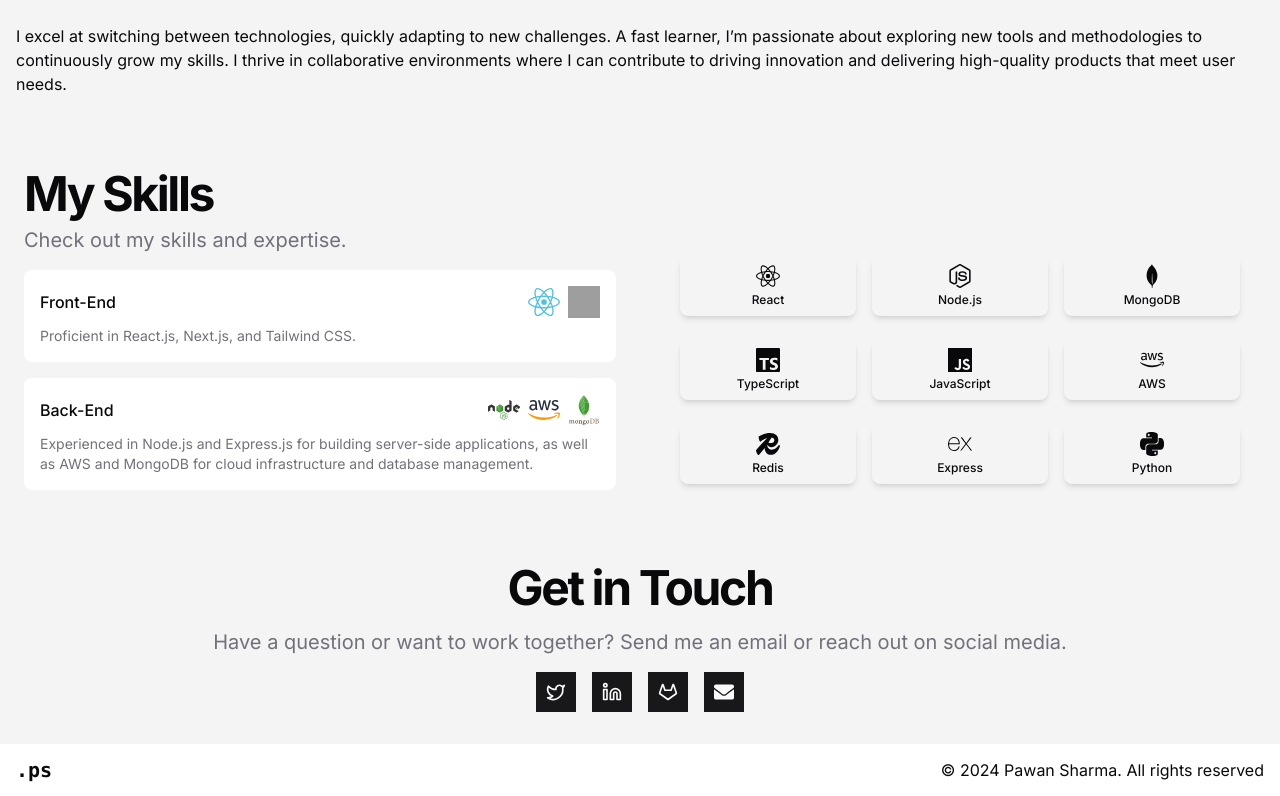
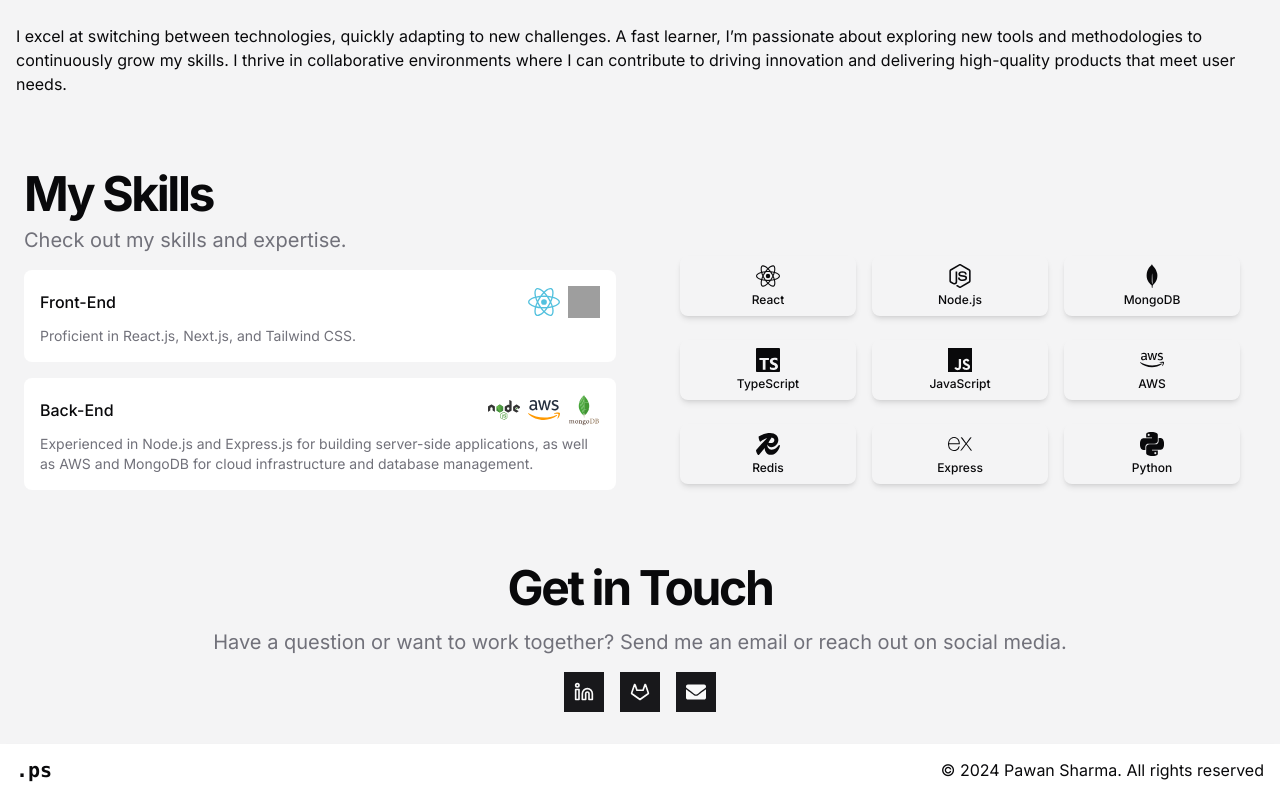
Before and after one commit to pawan43563/portfolio, a Next.js app: page / in a window 1280 px wide. Shown: the part 1046-1842 px from the top of the page. Built offline with nearby package versions, Linux system fonts and the light colour scheme; grey boxes are pictures that could not be loaded.

Commit message:
updated links

```diff
--- a/src/components/Footer/Contact-Form.tsx
+++ b/src/components/Footer/Contact-Form.tsx
@@ -3,7 +3,7 @@ import Link from "next/link";
 import { FaEnvelope } from "react-icons/fa"; // Importing Font Awesome icon
 
 const ContactIcon = () => {
-  const emailAddress = "pawan@example.com"; // Replace with your actual email
+  const emailAddress = "pawan.ps43563@gmail.com"; // Replace with your actual email
 
   return (
     <div id="contact-me" className="text-center flex flex-col gap-4">
@@ -14,15 +14,7 @@ const ContactIcon = () => {
         <div className="space-y-4">
             <div className="flex gap-4 justify-center">
               <Link
-                href="#"
-                className="inline-flex h-10 w-10 items-center justify-center rounded-full bg-primary text-primary-foreground transition-colors hover:bg-primary/90 focus-visible:outline-none focus-visible:ring-1 focus-visible:ring-ring disabled:pointer-events-none disabled:opacity-50"
-                prefetch={false}
-              >
-                <TwitterIcon className="h-5 w-5" />
-                <span className="sr-only">Twitter</span>
-              </Link>
-              <Link
-                href="#"
+                href="https://www.linkedin.com/in/pawan43563/"
                 className="inline-flex h-10 w-10 items-center justify-center rounded-full bg-primary text-primary-foreground transition-colors hover:bg-primary/90 focus-visible:outline-none focus-visible:ring-1 focus-visible:ring-ring disabled:pointer-events-none disabled:opacity-50"
                 prefetch={false}
               >
@@ -30,7 +22,7 @@ const ContactIcon = () => {
                 <span className="sr-only">LinkedIn</span>
               </Link>
               <Link
-                href="#"
+                href="https://github.com/pawan43563"
                 className="inline-flex h-10 w-10 items-center justify-center rounded-full bg-primary text-primary-foreground transition-colors hover:bg-primary/90 focus-visible:outline-none focus-visible:ring-1 focus-visible:ring-ring disabled:pointer-events-none disabled:opacity-50"
                 prefetch={false}
               >
```
